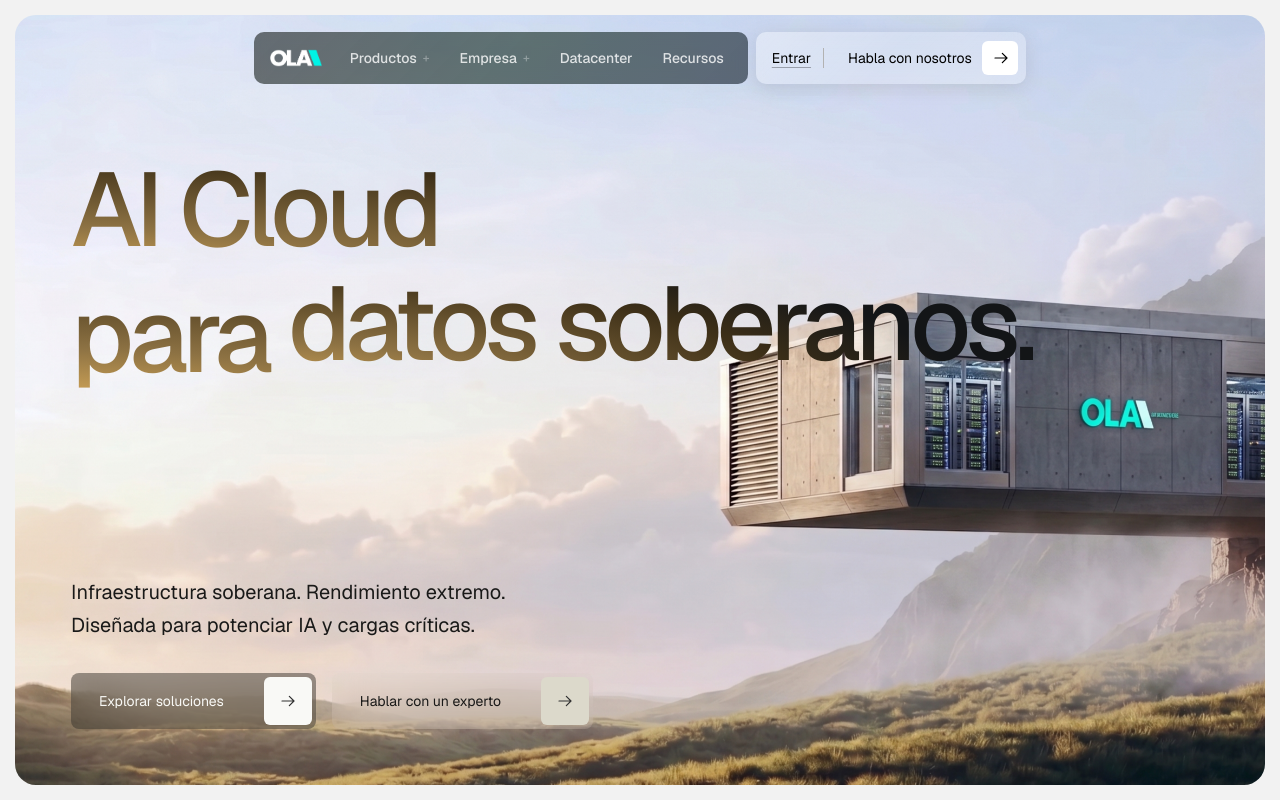
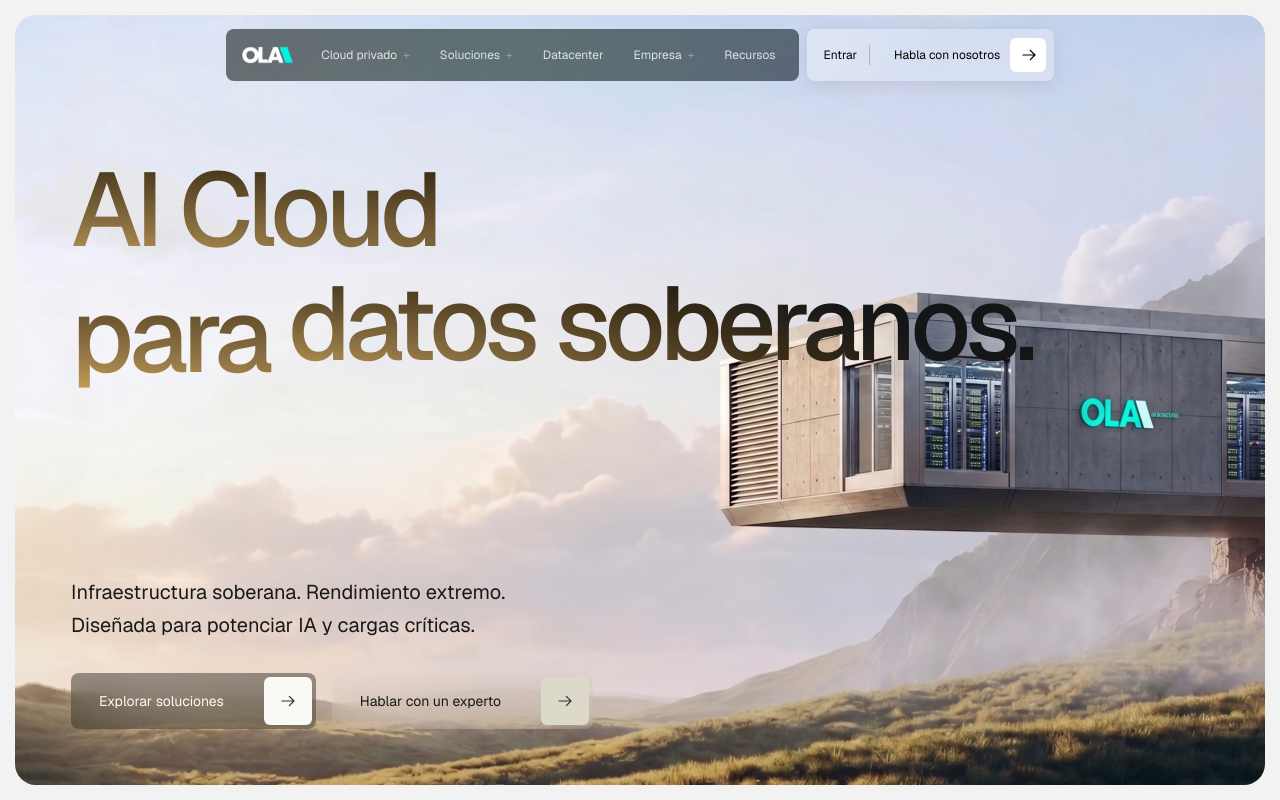
Before and after one commit to cloudindev/oladatacenter, a Next.js app: page / in a window 1280 px wide. Shown: the top 800 px of the page. Built offline with nearby package versions, Linux system fonts and the light colour scheme.

Commit message:
chore: manual updates by user

```diff
--- a/next.config.ts
+++ b/next.config.ts
@@ -7,6 +7,7 @@
       { pathname: "/**", search: "" },
       // Cache-busted brand assets (e.g. /ola-logo.png?v=2)
       { pathname: "/ola-logo.png", search: "?v=2" },
+      { pathname: "/cloud.webp", search: "?v=2" },
     ],
   },
 };
--- a/src/app/globals.css
+++ b/src/app/globals.css
@@ -82,3 +82,28 @@
     animation: none;
   }
 }
+
+/* Hero cloud: drifts left → right (~45s), waits 4s off-screen, re-enters from the left */
+@keyframes cloud-drift {
+  0% {
+    transform: translateX(-100%);
+  }
+  91.8% {
+    transform: translateX(100vw);
+  }
+  100% {
+    transform: translateX(100vw);
+  }
+}
+
+.hero-cloud {
+  animation: cloud-drift 49s linear infinite;
+  will-change: transform;
+}
+
+@media (prefers-reduced-motion: reduce) {
+  .hero-cloud {
+    animation: none;
+    visibility: hidden;
+  }
+}
--- a/src/components/layout/Header.tsx
+++ b/src/components/layout/Header.tsx
@@ -6,7 +6,7 @@
 import { useLanguage } from "@/context/LanguageContext"
 import { cn } from "@/lib/utils"
 
-type MenuKey = "products" | "company" | null
+type MenuKey = "products" | "solutions" | "company" | null
 
 export function Header() {
   const { t } = useLanguage()
@@ -17,7 +17,7 @@
     <button
       onMouseEnter={() => setMenu(key)}
       className={cn(
-        "flex items-center gap-1.5 px-3.5 h-9 rounded-lg text-sm font-medium transition-colors duration-200",
+        "flex items-center gap-1.5 px-3.5 h-9 rounded-md text-xs font-normal transition-colors duration-200",
         open
           ? menu === key
             ? "bg-neutral-900 text-white"
@@ -31,14 +31,14 @@
   )
 
   return (
-    <header className="fixed top-8 inset-x-0 z-50 flex justify-center pointer-events-none px-4">
+    <header className="fixed top-[29px] inset-x-0 z-50 flex justify-center pointer-events-none px-4">
       <div className="flex items-stretch gap-2 pointer-events-auto">
 
         {/* Left pill: logo + nav, expands into mega panel on hover */}
         <div className="relative" onMouseLeave={() => setMenu(null)}>
           <div
             className={cn(
-              "relative z-10 flex items-center gap-0.5 h-[52px] px-2.5 rounded-[10px] overflow-clip transition-colors duration-300",
+              "relative z-10 flex items-center gap-0.5 h-[52px] px-2.5 rounded-lg overflow-clip transition-colors duration-300",
               open ? "bg-white" : "bg-[rgba(8,8,6,0.55)] backdrop-blur-[7px]"
             )}
           >
@@ -65,23 +65,24 @@
             </Link>
 
             <nav className="hidden md:flex items-center gap-0.5">
-              {navItem("products", t("Products", "Productos"))}
-              {navItem("company", t("Company", "Empresa"))}
+              {navItem("products", t("Private Cloud", "Cloud privado"))}
+              {navItem("solutions", t("Solutions", "Soluciones"))}
               <Link
                 href="/datacenter"
                 onMouseEnter={() => setMenu(null)}
                 className={cn(
-                  "px-3.5 h-9 flex items-center rounded-lg text-sm font-medium transition-colors duration-200",
+                  "px-3.5 h-9 flex items-center rounded-md text-xs font-normal transition-colors duration-200",
                   open ? "text-neutral-500 hover:text-neutral-900" : "text-white/80 hover:text-white"
                 )}
               >
                 {t("Datacenter", "Datacenter")}
               </Link>
+              {navItem("company", t("Company", "Empresa"))}
               <Link
                 href="/resources"
                 onMouseEnter={() => setMenu(null)}
                 className={cn(
-                  "px-3.5 h-9 flex items-center rounded-lg text-sm font-medium transition-colors duration-200",
+                  "px-3.5 h-9 flex items-center rounded-md text-xs font-normal transition-colors duration-200",
                   open ? "text-neutral-500 hover:text-neutral-900" : "text-white/80 hover:text-white"
                 )}
               >
@@ -93,7 +94,7 @@
           {/* Mega panel */}
           <div
             className={cn(
-              "absolute -top-2 -left-2 w-[calc(100vw-2rem)] max-w-[820px] bg-white rounded-[24px] shadow-2xl border border-black/5 pt-[68px] px-4 pb-4 transition-all duration-300 origin-top-left",
+              "absolute -top-2 -left-2 w-[calc(100vw-2rem)] max-w-[820px] bg-white rounded-2xl shadow-2xl border border-black/5 pt-[68px] px-4 pb-4 transition-all duration-300 origin-top-left",
               open ? "opacity-100 scale-100 visible" : "opacity-0 scale-[0.98] invisible"
             )}
           >
@@ -103,7 +104,7 @@
                   <Image src="/ola-ai-datacenter.jpg" alt="OLA AI Datacenter" fill className="object-cover" />
                 </div>
                 <div>
-                  <h4 className="text-neutral-400 font-semibold mb-3 text-[11px] tracking-[0.15em] uppercase">
+                  <h4 className="text-neutral-400 font-normal mb-3 text-[11px] tracking-[0.15em] uppercase">
                     {t("Datacenter", "Datacenter")}
                   </h4>
                   <ul className="space-y-1">
@@ -117,7 +118,7 @@
                       <li key={item.href}>
                         <Link
                           href={item.href}
-                          className="block px-2 py-1.5 -mx-2 rounded-lg text-[15px] font-medium text-neutral-800 hover:bg-neutral-100 transition-colors"
+                          className="block px-2 py-1.5 -mx-2 rounded-md text-sm font-normal text-neutral-800 hover:bg-neutral-100 transition-colors"
                         >
                           {t(item.en, item.es)}
                         </Link>
@@ -126,7 +127,7 @@
                   </ul>
                 </div>
                 <div>
-                  <h4 className="text-neutral-400 font-semibold mb-3 text-[11px] tracking-[0.15em] uppercase">
+                  <h4 className="text-neutral-400 font-normal mb-3 text-[11px] tracking-[0.15em] uppercase">
                     {t("AI Cloud", "Cloud IA")}
                   </h4>
                   <ul className="space-y-1">
@@ -140,7 +141,37 @@
                       <li key={item.href}>
                         <Link
                           href={item.href}
-                          className="block px-2 py-1.5 -mx-2 rounded-lg text-[15px] font-medium text-neutral-800 hover:bg-neutral-100 transition-colors"
+                          className="block px-2 py-1.5 -mx-2 rounded-md text-sm font-normal text-neutral-800 hover:bg-neutral-100 transition-colors"
+                        >
+                          {t(item.en, item.es)}
+                        </Link>
+                      </li>
+                    ))}
+                  </ul>
+                </div>
+              </div>
+            )}
+
+            {menu === "solutions" && (
+              <div className="grid grid-cols-1 md:grid-cols-[220px_1fr] gap-6 p-4">
+                <div className="relative rounded-xl overflow-hidden min-h-[200px] hidden md:block">
+                  <Image src="/oladc-server.jpg" alt="OLA Datacenter Server" fill className="object-cover" />
+                </div>
+                <div>
+                  <h4 className="text-neutral-400 font-normal mb-3 text-[11px] tracking-[0.15em] uppercase">
+                    {t("Solutions", "Soluciones")}
+                  </h4>
+                  <ul className="space-y-1">
+                    {[
+                      { href: "/cloud/managed", en: "Managed services", es: "Servicios gestionados" },
+                      { href: "/solutions/disaster-recovery", en: "Disaster Recovery & Backups", es: "Disaster Recovery y Backups" },
+                      { href: "/solutions/georeplicacion", en: "Synchronous geo-replication", es: "Georeplicación síncrona" },
+                      { href: "/solutions/migracion", en: "Cloud migration", es: "Migración a la nube" },
+                    ].map((item) => (
+                      <li key={item.href}>
+                        <Link
+                          href={item.href}
+                          className="block px-2 py-1.5 -mx-2 rounded-md text-sm font-normal text-neutral-800 hover:bg-neutral-100 transition-colors"
                         >
                           {t(item.en, item.es)}
                         </Link>
@@ -157,7 +188,7 @@
                   <Image src="/ola-datacenter-hero.jpg" alt="OLA Datacenter" fill className="object-cover" />
                 </div>
                 <div>
-                  <h4 className="text-neutral-400 font-semibold mb-3 text-[11px] tracking-[0.15em] uppercase">
+                  <h4 className="text-neutral-400 font-normal mb-3 text-[11px] tracking-[0.15em] uppercase">
                     {t("Company", "Empresa")}
                   </h4>
                   <ul className="space-y-1">
@@ -170,7 +201,7 @@
                       <li key={item.href}>
                         <Link
                           href={item.href}
-                          className="block px-2 py-1.5 -mx-2 rounded-lg text-[15px] font-medium text-neutral-800 hover:bg-neutral-100 transition-colors"
+                          className="block px-2 py-1.5 -mx-2 rounded-md text-sm font-normal text-neutral-800 hover:bg-neutral-100 transition-colors"
                         >
                           {t(item.en, item.es)}
                         </Link>
@@ -184,10 +215,10 @@
         </div>
 
         {/* Right pill: frosted glass with white gradient tint, like raft.ai */}
-        <div className="flex items-center gap-3 h-[52px] pl-4 pr-1.5 rounded-[10px] backdrop-blur-[15px] bg-[linear-gradient(136deg,rgba(255,255,255,0.4)_0%,rgba(255,255,255,0.2)_49.37%,rgba(255,255,255,0.3)_100%)] shadow-[0_4px_17px_rgba(122,122,122,0.21)]">
+        <div className="flex items-center gap-3 h-[52px] pl-4 pr-1.5 rounded-lg backdrop-blur-[15px] bg-[linear-gradient(136deg,rgba(255,255,255,0.4)_0%,rgba(255,255,255,0.2)_49.37%,rgba(255,255,255,0.3)_100%)] shadow-[0_4px_17px_rgba(122,122,122,0.21)]">
           <Link
             href="/login"
-            className="hidden sm:block text-sm font-normal text-black underline underline-offset-4 decoration-black/30 hover:decoration-black transition-colors"
+            className="hidden sm:block text-xs font-normal text-black hover:opacity-70 transition-opacity"
           >
             {t("Log in", "Entrar")}
           </Link>
@@ -200,7 +231,7 @@
               aria-hidden
               className="absolute inset-y-0.5 right-0.5 left-[calc(100%-38px)] rounded-md bg-white transition-[left] duration-[420ms] ease-out group-hover:left-0.5"
             />
-            <span className="relative text-sm font-normal text-black mr-3">
+            <span className="relative text-xs font-normal text-black mr-3">
               {t("Talk to us", "Habla con nosotros")}
             </span>
             <span className="relative w-[34px] h-[34px] flex items-center justify-center text-black">
--- a/src/components/sections/HeroV3.tsx
+++ b/src/components/sections/HeroV3.tsx
@@ -148,6 +148,16 @@
         </div>
 
 
+        {/* Drifting cloud */}
+        <Image
+          src="/cloud.webp?v=2"
+          alt=""
+          aria-hidden
+          width={1122}
+          height={557}
+          className="hero-cloud absolute top-[16%] left-0 w-[220px] md:w-[280px] h-auto opacity-70 pointer-events-none select-none"
+        />
+
         {/* Cursor-following glow */}
         <div
           ref={glowRef}
```
Also changed, not shown: public/cloud.png (added), public/cloud.webp (added).
